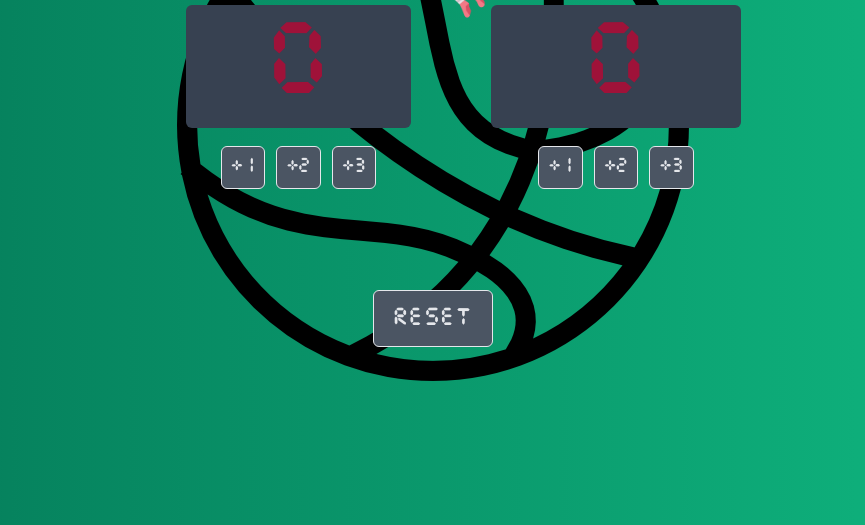
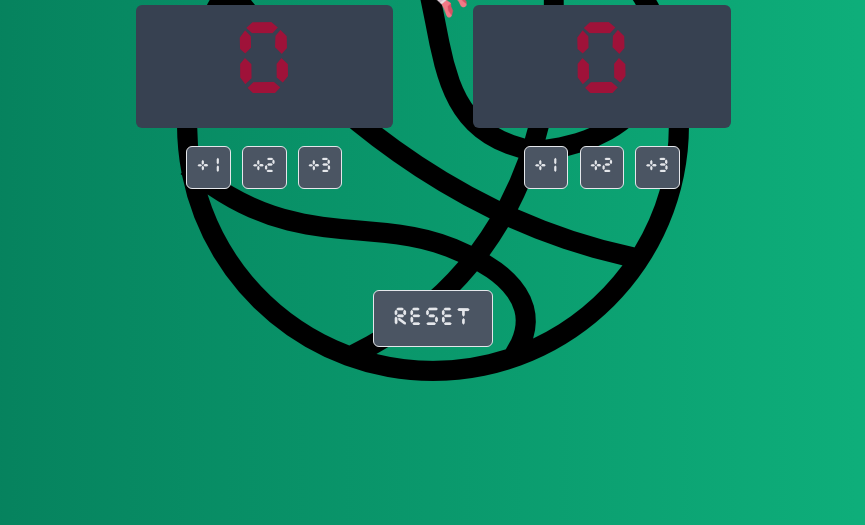
Before and after one commit to mf-dlcz/basketballScoreCard, a plain HTML site: page index.html in a window 1280 px wide. Shown: the part 275-800 px from the top of the page, without its empty margins (207-1072 px from the left). Drawn offline with nearby package versions, Linux system fonts and the light colour scheme.

Commit message:
Updated the CSS file

```diff
--- a/index.css
+++ b/index.css
@@ -19,8 +19,8 @@ body {
 	margin: 0 auto;
 	display: flex;
 	color: #d1fae5;
-	padding: 170px 170px 10px 170px;
-	width: 575px;
+	padding: 170px 200px 10px 200px;
+	width: 675px;
 	height: 385px;
 }
 
@@ -75,6 +75,8 @@ p {
 .card {
 	padding: 10px 40px;
 	flex: 1;
+    background: transparent;
+    border: none;
 }
 
 .resetBtn {
```
